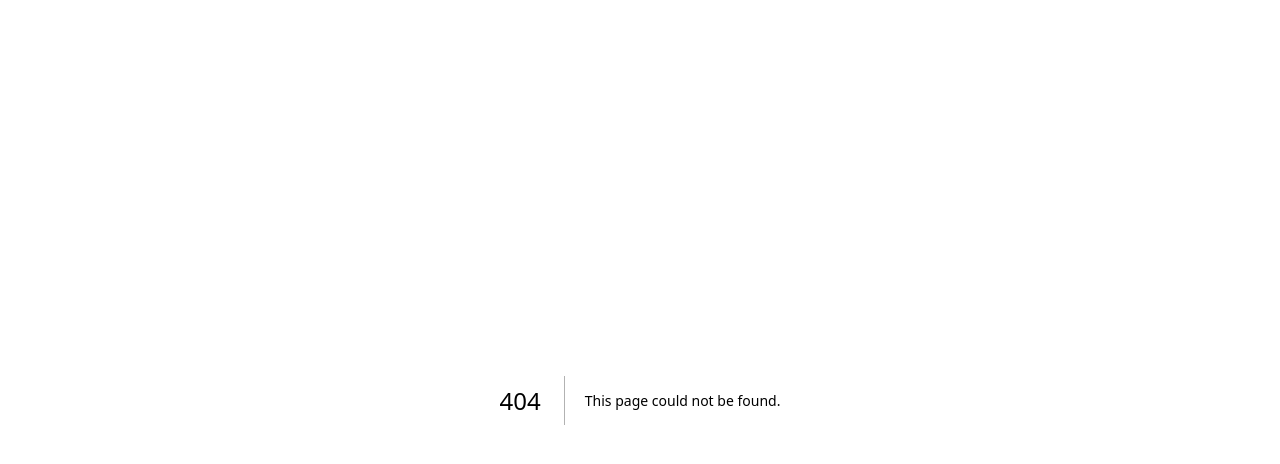
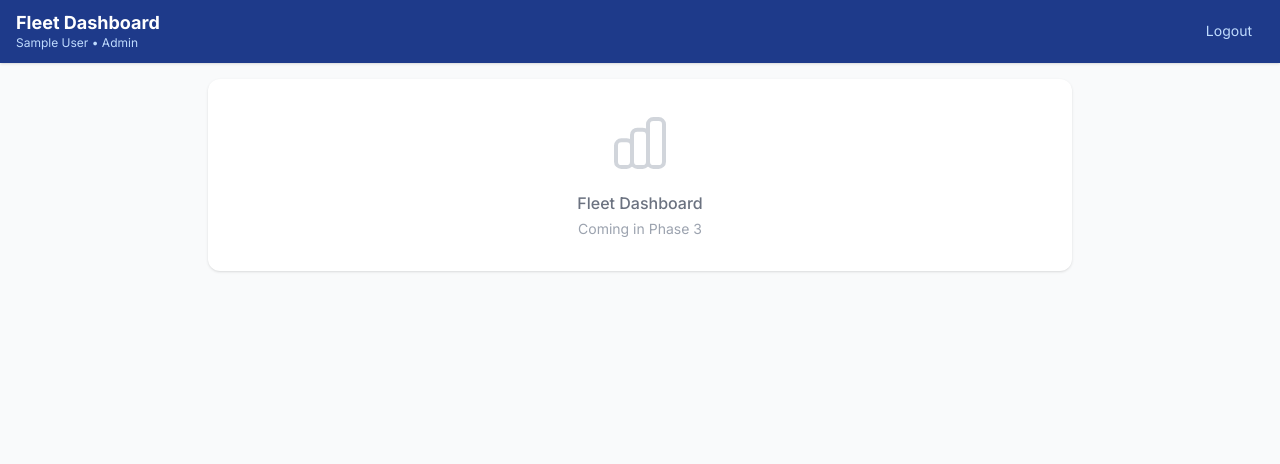
Before and after one commit to social-world-earth/bvc-app, a Next.js app: page /fleet in a window 1280 px wide. Before the commit this address had no page. Shown: the top 464 px of the page. Built offline with nearby package versions, Linux system fonts and the light colour scheme; sample sign-in values are in the browser's storage.

Commit message:
Add src/app/fleet/page.tsx

```diff
--- /dev/null
+++ b/src/app/fleet/page.tsx
@@ -0,0 +1,16 @@
+'use client';
+import AppShell from '@/components/app-shell';
+
+export default function FleetDashboard() {
+  return (
+    <AppShell title="Fleet Dashboard" allowedRoles={['fleet_manager', 'admin']}>
+      <div className="bg-white rounded-xl p-8 text-center shadow">
+        <svg className="w-16 h-16 mx-auto mb-4 text-gray-300" fill="none" stroke="currentColor" viewBox="0 0 24 24">
+          <path strokeLinecap="round" strokeLinejoin="round" strokeWidth={1.5} d="M9 19v-6a2 2 0 00-2-2H5a2 2 0 00-2 2v6a2 2 0 002 2h2a2 2 0 002-2zm0 0V9a2 2 0 012-2h2a2 2 0 012 2v10m-6 0a2 2 0 002 2h2a2 2 0 002-2m0 0V5a2 2 0 012-2h2a2 2 0 012 2v14a2 2 0 01-2 2h-2a2 2 0 01-2-2z" />
+        </svg>
+        <p className="text-gray-500 font-medium">Fleet Dashboard</p>
+        <p className="text-gray-400 text-sm mt-1">Coming in Phase 3</p>
+      </div>
+    </AppShell>
+  );
+}
```
